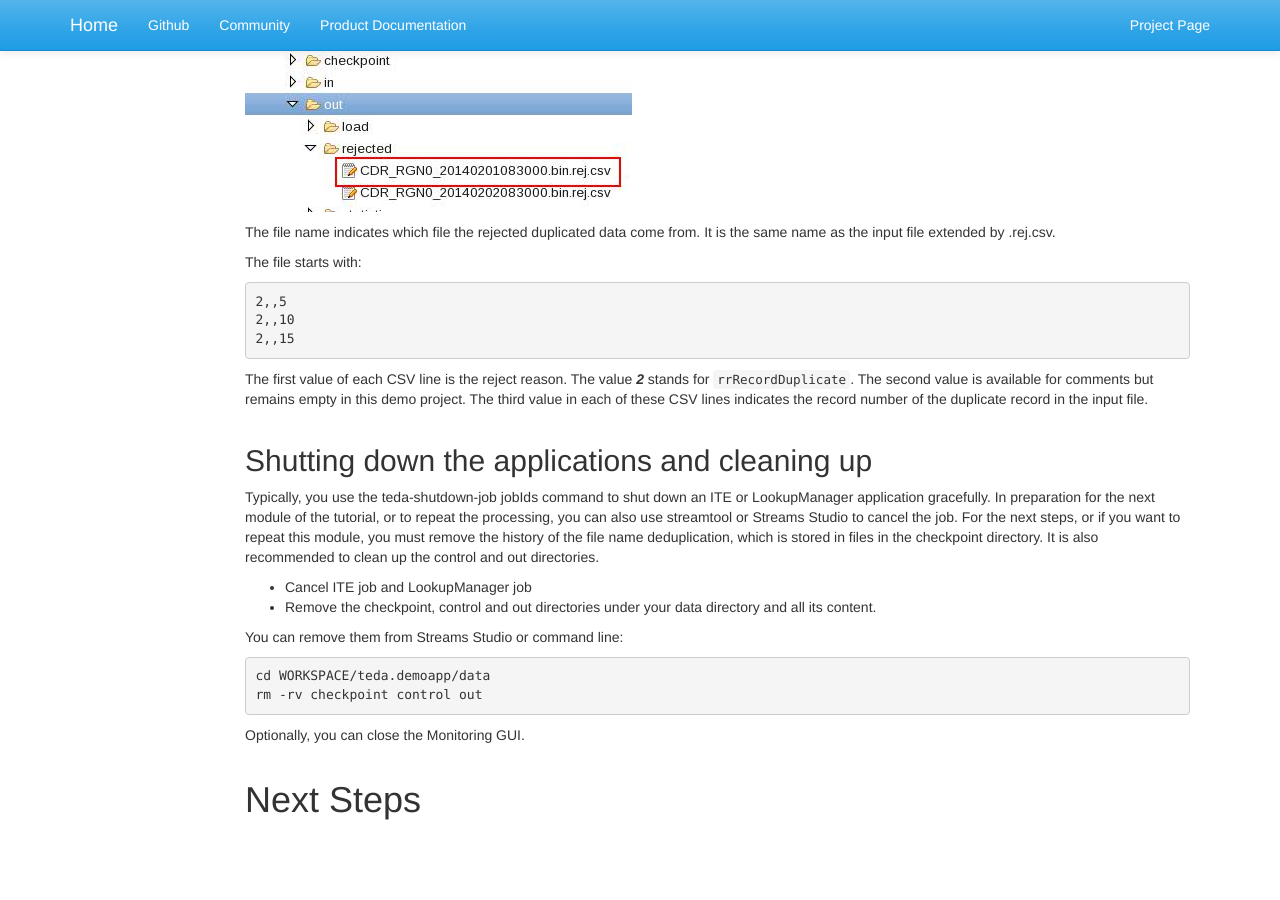
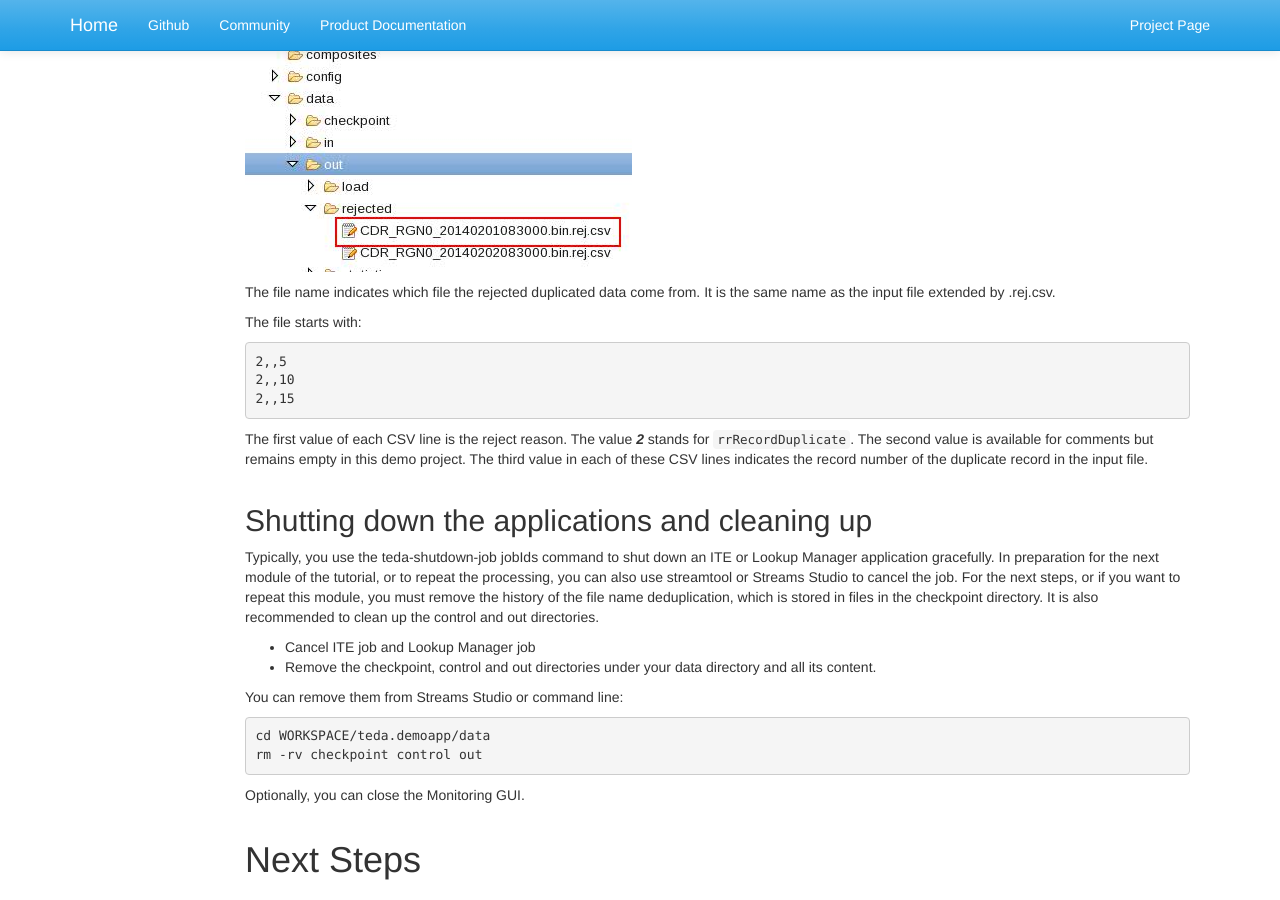
Before and after one commit to IBMStreams/streamsx.tutorial.teda, a Jekyll site: the page built from docs/1.0.2/Module-8/index.markdown, in a window 1280 px wide and 900 px high, scrolled down 4331 px. Built offline with Jekyll 4.4.1, drawn with Linux system fonts in a browser that asks for light colours; nearby versions of some CDN libraries; library files that are not in the unit come from our copies; before the commit the page ends 5171 px from its top, so only the background shows below that.

Commit message:
Update index.markdown

```diff
--- a/docs/1.0.2/Module-8/index.markdown
+++ b/docs/1.0.2/Module-8/index.markdown
@@ -81,7 +81,9 @@
 The group determination pattern looks for a part of the file name that contains the `msc_id`, and the new `groupId` attribute is extracted by a regular expression (brackets). The resulting string value in brackets is used later on to identify a mapping in `groups.cfg`, which contains group-specific configuration values.
 
 Example:
+
 `File name: CDR_RGN`**1**`_20140205083000.csv`
+
 `Extracted msc_id: `**1**
 
 ## Configure the data deduplication
@@ -180,11 +182,11 @@
 
 ## Shutting down the applications and cleaning up
 
-Typically, you use the teda-shutdown-job jobIds command to shut down an ITE or LookupManager application gracefully.
+Typically, you use the teda-shutdown-job jobIds command to shut down an ITE or Lookup Manager application gracefully.
 In preparation for the next module of the tutorial, or to repeat the processing, you can also use streamtool or Streams Studio to cancel the job.
 For the next steps, or if you want to repeat this module, you must remove the history of the file name deduplication, which is stored in files in the checkpoint directory. It is also recommended to clean up the control and out directories.
 
-* Cancel ITE job and LookupManager job
+* Cancel ITE job and Lookup Manager job
 * Remove the checkpoint, control and out directories under your data directory and all its content.
 
 You can remove them from Streams Studio or command line:
```
